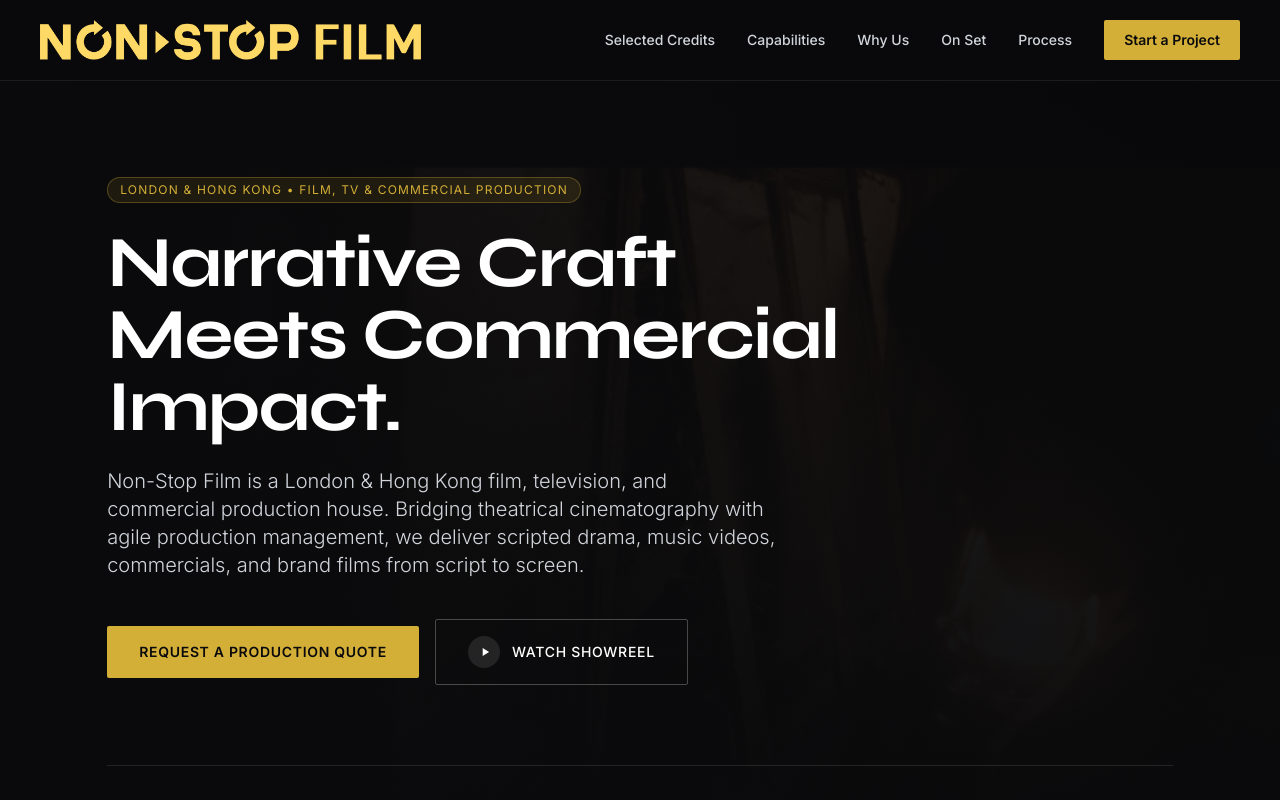
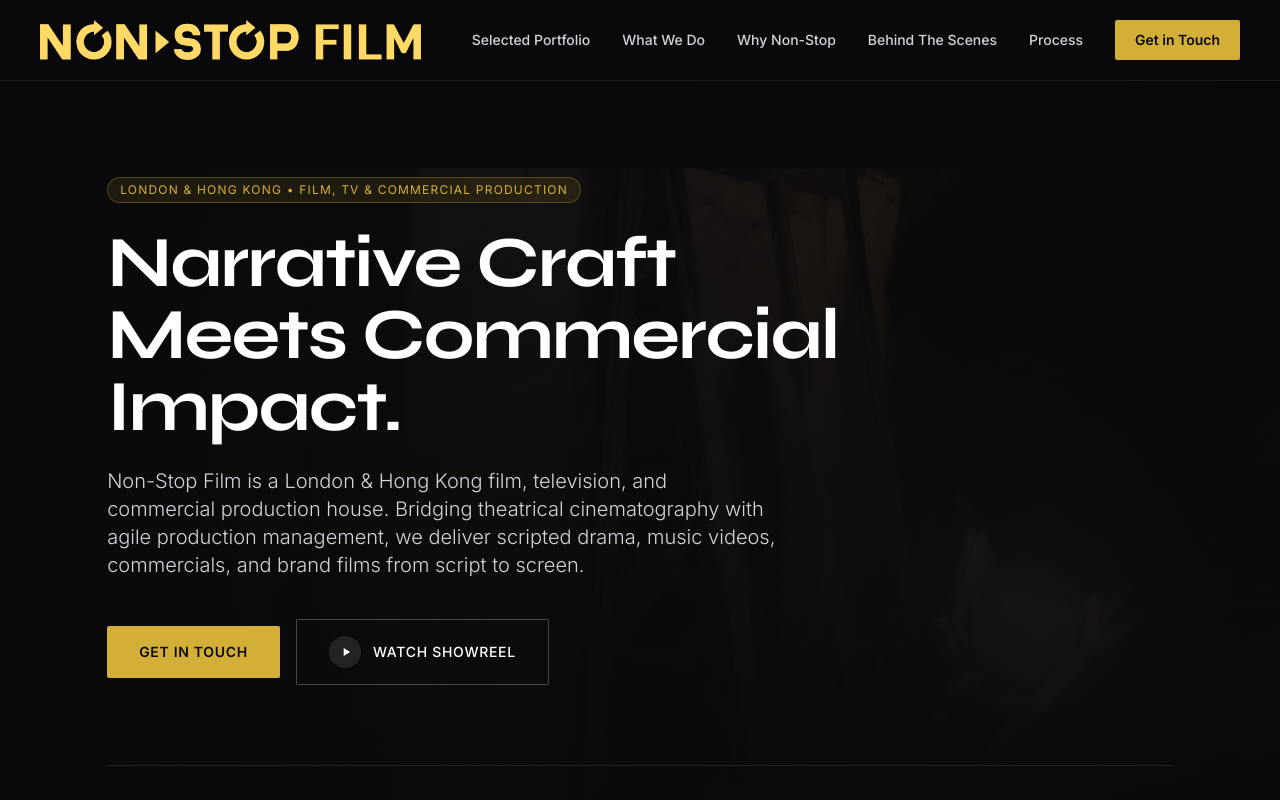
Before and after one commit to benjaminwongdp/Non-Stop-FILM, a plain HTML site: page index.html in a window 1280 px wide. Shown: the top 800 px of the page. Drawn offline with nearby package versions, Linux system fonts and the light colour scheme.

Commit message:
Update index.html

```diff
--- a/index.html
+++ b/index.html
@@ -70,13 +70,13 @@
       </a>
 
       <nav class="hidden md:flex items-center gap-8 text-sm font-medium text-gray-300">
-        <a href="#work" class="hover:text-gold transition-colors">Selected Credits</a>
-        <a href="#services" class="hover:text-gold transition-colors">Capabilities</a>
-        <a href="#advantage" class="hover:text-gold transition-colors">Why Us</a>
-        <a href="#bts" class="hover:text-gold transition-colors">On Set</a>
+        <a href="#work" class="hover:text-gold transition-colors">Selected Portfolio</a>
+        <a href="#services" class="hover:text-gold transition-colors">What We Do</a>
+        <a href="#advantage" class="hover:text-gold transition-colors">Why Non-Stop</a>
+        <a href="#bts" class="hover:text-gold transition-colors">Behind The Scenes</a>
         <a href="#process" class="hover:text-gold transition-colors">Process</a>
         <a href="#contact" class="px-5 py-2.5 bg-gold text-obsidian font-semibold rounded-sm hover:bg-goldLight transition-colors">
-          Start a Project
+          Get in Touch
         </a>
       </nav>
 
@@ -90,12 +90,12 @@
 
     <!-- Mobile Dropdown -->
     <div id="mobile-menu" class="hidden md:hidden bg-charcoal border-b border-white/10 px-6 py-6 space-y-4">
-      <a href="#work" class="block text-gray-200 hover:text-gold text-base">Selected Credits</a>
-      <a href="#services" class="block text-gray-200 hover:text-gold text-base">Capabilities</a>
-      <a href="#advantage" class="block text-gray-200 hover:text-gold text-base">Why Us</a>
-      <a href="#bts" class="block text-gray-200 hover:text-gold text-base">On Set</a>
+      <a href="#work" class="block text-gray-200 hover:text-gold text-base">Selected Portfolio</a>
+      <a href="#services" class="block text-gray-200 hover:text-gold text-base">What We Do</a>
+      <a href="#advantage" class="block text-gray-200 hover:text-gold text-base">Why Non-Stop</a>
+      <a href="#bts" class="block text-gray-200 hover:text-gold text-base">Behind The Scenes</a>
       <a href="#process" class="block text-gray-200 hover:text-gold text-base">Process</a>
-      <a href="#contact" class="block w-full text-center py-3 bg-gold text-obsidian font-semibold rounded-sm">Start a Project</a>
+      <a href="#contact" class="block w-full text-center py-3 bg-gold text-obsidian font-semibold rounded-sm">Get in Touch</a>
     </div>
   </header>
 
@@ -126,7 +126,7 @@
 
         <div class="flex flex-col sm:flex-row items-stretch sm:items-center gap-4">
           <a href="#contact" class="px-8 py-4 bg-gold text-obsidian font-semibold text-sm uppercase tracking-wider rounded-sm hover:bg-goldLight transition-all text-center">
-            Request a Production Quote
+            Get in Touch
           </a>
           <button
             onclick="openLightbox('https://www.youtube.com/embed/S0Wajm5NejM?autoplay=1&rel=0', 'Non-Stop Film — Cinematography & Commercial Showreel')"
@@ -161,13 +161,13 @@
     </div>
   </section>
 
-  <!-- Selected Credits & Work Section -->
+  <!-- Selected Portfolio Section -->
   <section id="work" class="py-24 bg-charcoal border-t border-white/5">
     <div class="max-w-7xl mx-auto px-6 lg:px-10">
       <div class="flex flex-col lg:flex-row lg:items-end justify-between mb-8 gap-6">
         <div>
           <p class="text-gold text-xs uppercase tracking-widest font-semibold mb-2">Portfolio &amp; Track Record</p>
-          <h2 class="font-display text-3xl sm:text-5xl font-bold text-white">Selected Credits &amp; Productions</h2>
+          <h2 class="font-display text-3xl sm:text-5xl font-bold text-white">Selected Portfolio</h2>
         </div>
 
         <div class="flex flex-wrap gap-2" id="filter-buttons">
@@ -197,12 +197,12 @@
     </div>
   </section>
 
-  <!-- Capabilities / Services -->
+  <!-- What We Do / Services -->
   <section id="services" class="py-24 bg-obsidian film-grain border-t border-white/5">
     <div class="max-w-7xl mx-auto px-6 lg:px-10">
       <div class="max-w-2xl mb-16">
         <p class="text-gold text-xs uppercase tracking-widest font-semibold mb-2">Production Capabilities</p>
-        <h2 class="font-display text-3xl sm:text-5xl font-bold text-white mb-4">Built for Cinema, Broadcast &amp; Brands</h2>
+        <h2 class="font-display text-3xl sm:text-5xl font-bold text-white mb-4">What We Do</h2>
         <p class="text-gray-400 text-base leading-relaxed">
           Whether commissioning a full-service production or engaging our senior cinematography and camera units for an existing production slate, we scale dedicated teams to fit the brief.
         </p>
@@ -244,7 +244,7 @@
     </div>
   </section>
 
-  <!-- The Production Advantage (Why Us) -->
+  <!-- Why Non-Stop -->
   <section id="advantage" class="py-24 bg-charcoal border-t border-white/5">
     <div class="max-w-7xl mx-auto px-6 lg:px-10">
       <div class="grid grid-cols-1 lg:grid-cols-12 gap-12 items-center">
@@ -263,7 +263,7 @@
         </div>
 
         <div class="lg:col-span-6 space-y-6">
-          <p class="text-gold text-xs uppercase tracking-widest font-semibold">Why Non-Stop Film</p>
+          <p class="text-gold text-xs uppercase tracking-widest font-semibold">Why Non-Stop</p>
           <h2 class="font-display text-3xl sm:text-4xl font-bold text-white leading-tight">
             Theatrical Cinematography. Direct Production Efficiency.
           </h2>
@@ -299,13 +299,13 @@
     </div>
   </section>
 
-  <!-- Behind The Scenes & Production Scale Gallery -->
+  <!-- Behind The Scenes Gallery -->
   <section id="bts" class="py-24 bg-obsidian border-t border-white/5">
     <div class="max-w-7xl mx-auto px-6 lg:px-10">
       <div class="flex flex-col md:flex-row md:items-end justify-between mb-12 gap-6">
         <div>
-          <p class="text-gold text-xs uppercase tracking-widest font-semibold mb-2">Behind The Scenes</p>
-          <h2 class="font-display text-3xl sm:text-5xl font-bold text-white">On Set &amp; Production Scale</h2>
+          <p class="text-gold text-xs uppercase tracking-widest font-semibold mb-2">On Set &amp; Production Scale</p>
+          <h2 class="font-display text-3xl sm:text-5xl font-bold text-white">Behind The Scenes</h2>
         </div>
         <p class="text-gray-400 text-sm max-w-md leading-relaxed">
           From multi-camera studio builds and location lighting rigs in London to fast-moving commercial units in Hong Kong, see how we bring productions to life.
@@ -507,9 +507,9 @@
           <img src="logo.png" alt="Non-Stop Film" class="h-7 w-auto object-contain" />
         </div>
         <div class="flex items-center gap-6">
-          <a href="#work" class="hover:text-white transition-colors">Selected Credits</a>
-          <a href="#services" class="hover:text-white transition-colors">Capabilities</a>
-          <a href="#bts" class="hover:text-white transition-colors">On Set</a>
+          <a href="#work" class="hover:text-white transition-colors">Selected Portfolio</a>
+          <a href="#services" class="hover:text-white transition-colors">What We Do</a>
+          <a href="#bts" class="hover:text-white transition-colors">Behind The Scenes</a>
           <a href="#contact" class="hover:text-white transition-colors">Contact</a>
         </div>
         <p class="text-xs text-gray-500">&copy; 2026 Non-Stop Film. London &amp; Hong Kong. All rights reserved.</p>
```
